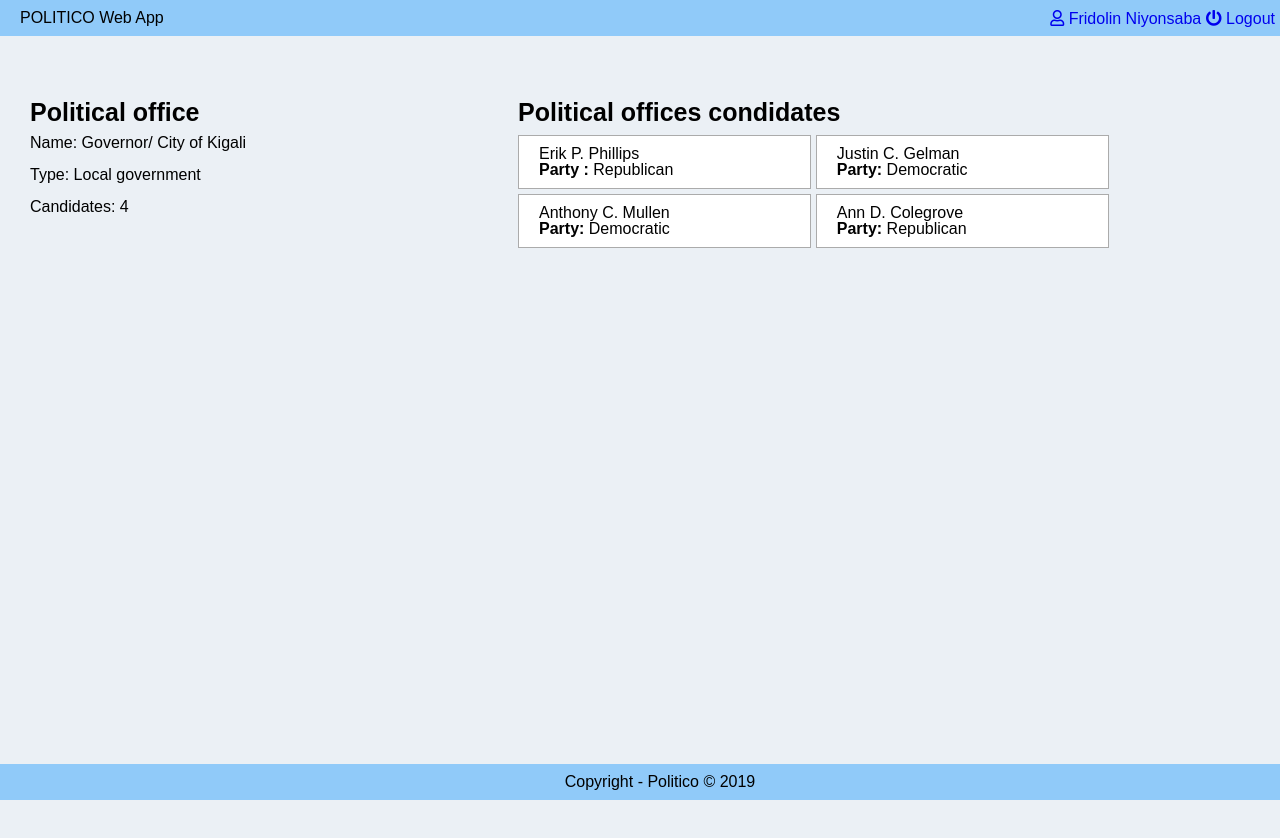
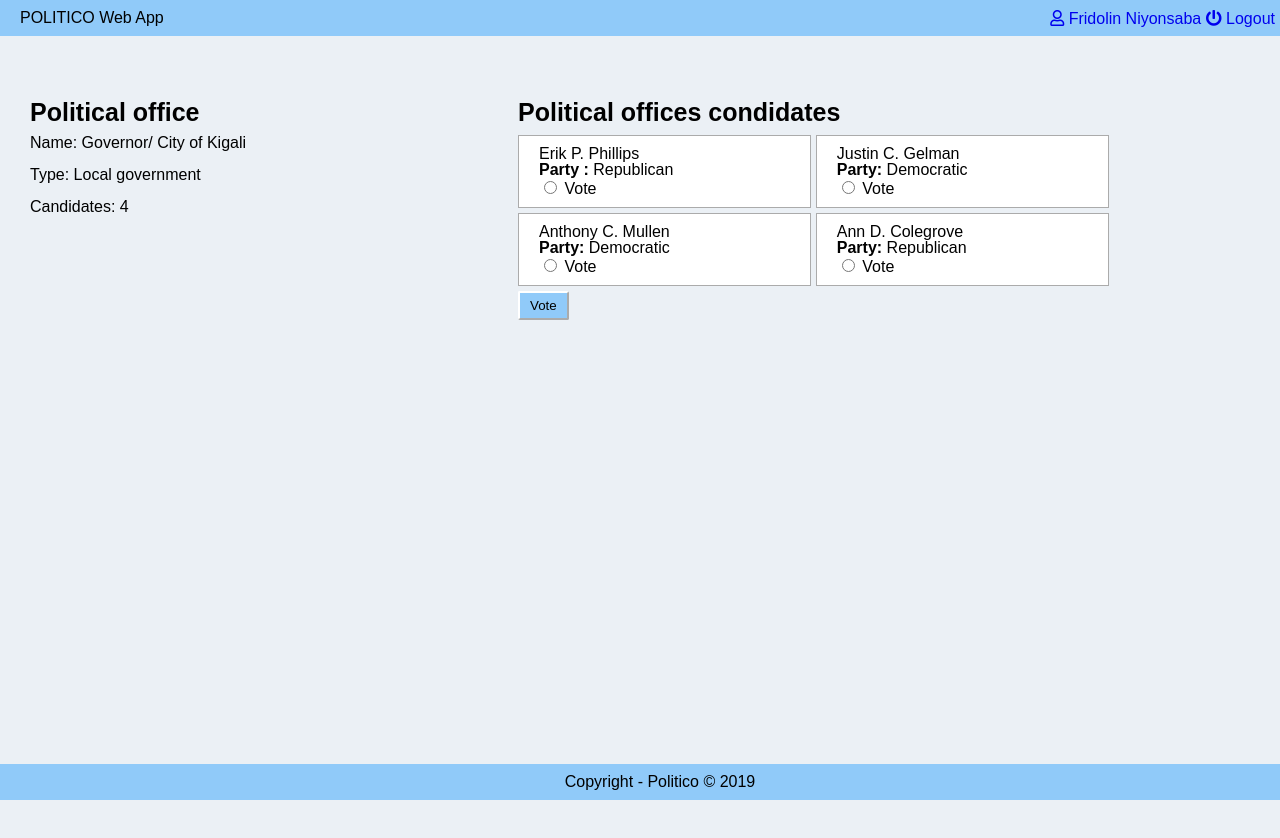
Before and after one commit to fridolinho/Politico, a plain HTML site: page politico_office.html in a window 1280 px wide. Drawn offline with Linux system fonts and the light colour scheme.

Commit message:
[ft-163619551] add user vote option

```diff
--- a/politico_office.html
+++ b/politico_office.html
@@ -30,24 +30,29 @@
 			<div class="candidate">
 				<p>Erik P. Phillips<br>
 					<b>Party :</b> Republican<br>
+					<input type="radio" name="vote" value="other"> Vote
 				</p>
 			</div>
 			<div class="candidate">
 				<p>Justin C. Gelman<br>
 					<b>Party:</b> Democratic<br>
+					<input type="radio" name="vote" value="other"> Vote
 				</p>
 			</div>
 			<div class="candidate">
 				<p>Anthony C. Mullen<br>
 					<b>Party:</b> Democratic<br>
+					<input type="radio" name="vote" value="other"> Vote
 				</p>
 			</div>
 			<div class="candidate">
 				<p>Ann D. Colegrove<br>
 					<b>Party:</b> Republican<br>
+					<input type="radio" name="vote" value="other"> Vote
 				</p>
 			</div><br>
 			<div class="candidate">
+				<button type="button">Vote</button>
 			</div>
 			</form>
 		</div>
```
